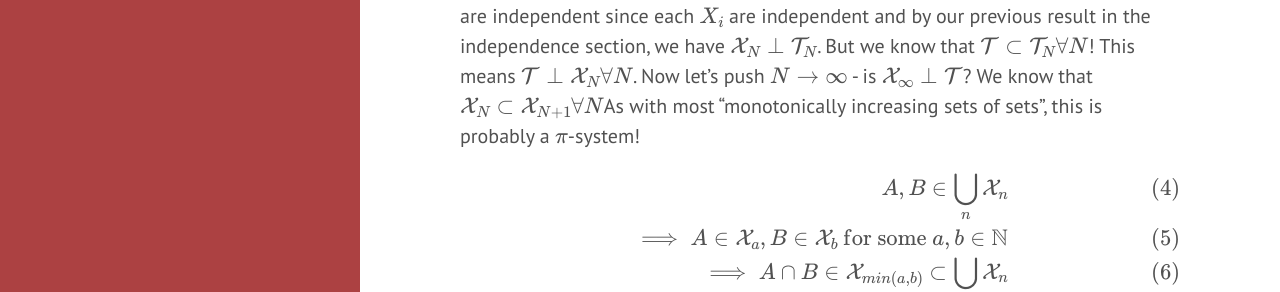
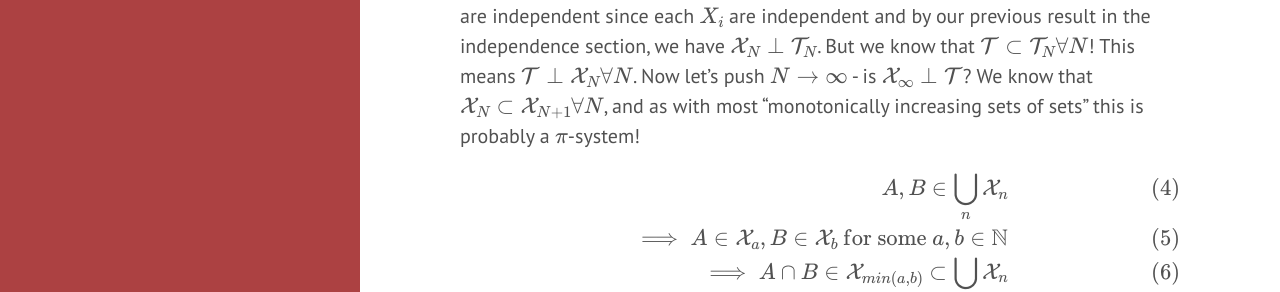
Before and after one commit to OneRaynyDay/oneraynyday.github.io, a Jekyll site: the page built from _posts/2022-09-11-Kolmogorovs-0-1-Law.md, in a window 1280 px wide and 900 px high, scrolled down 2485 px. Shown: the part 167-459 px from the top of the window. Built offline with Jekyll 4.4.1, drawn with Linux system fonts in a browser that asks for light colours; formulas are drawn with MathJax 3; comment, search, counter and statistics services are not loaded.

Commit message:
formatting

```diff
--- a/_posts/2022-09-11-Kolmogorovs-0-1-Law.md
+++ b/_posts/2022-09-11-Kolmogorovs-0-1-Law.md
@@ -84,7 +84,7 @@ $$
 
 and obviously $$\mathcal{I}_N \neq \emptyset$$. A similar argument can be made for $$\mathcal{J}_N$$. These $\pi$-systems are independent since each $X_i$ are independent and by our previous result in the independence section, we have $$\mathcal{X}_N \perp \mathcal{T}_N$$. But we know that $$\mathcal{T} \subset \mathcal{T}_N \forall N$$! This means $$\mathcal{T} \perp \mathcal{X}_N \forall N$$. Now let's push $$N \to \infty$$ - is $$\mathcal{X}_\infty \perp \mathcal{T}$$? We know that $$
 \mathcal{X}_N \subset \mathcal{X}_{N+1} \forall N
-$$As with most "monotonically increasing sets of sets", this is probably a $\pi$-system!
+$$, and as with most "monotonically increasing sets of sets" this is probably a $\pi$-system!
 
 $$
 \begin{align}
```
